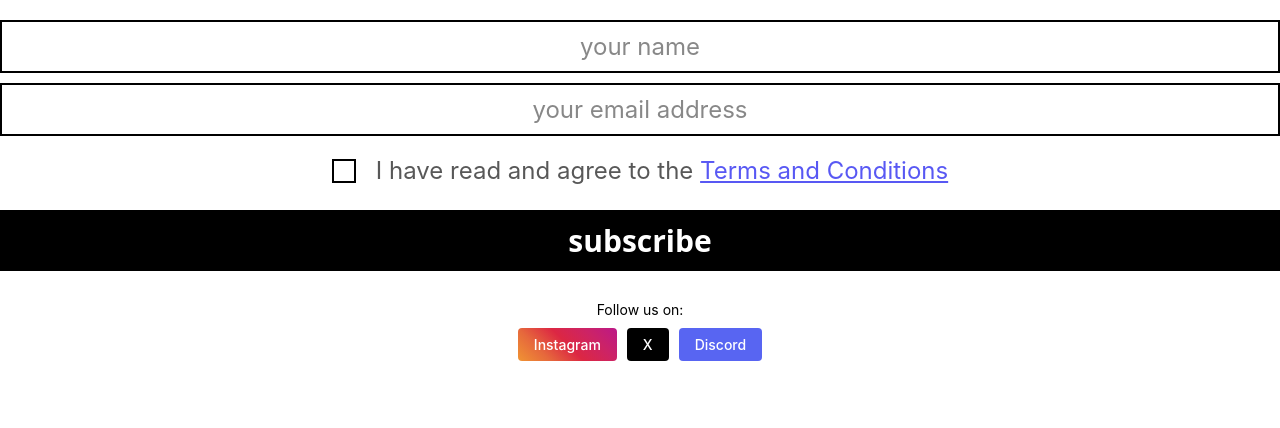
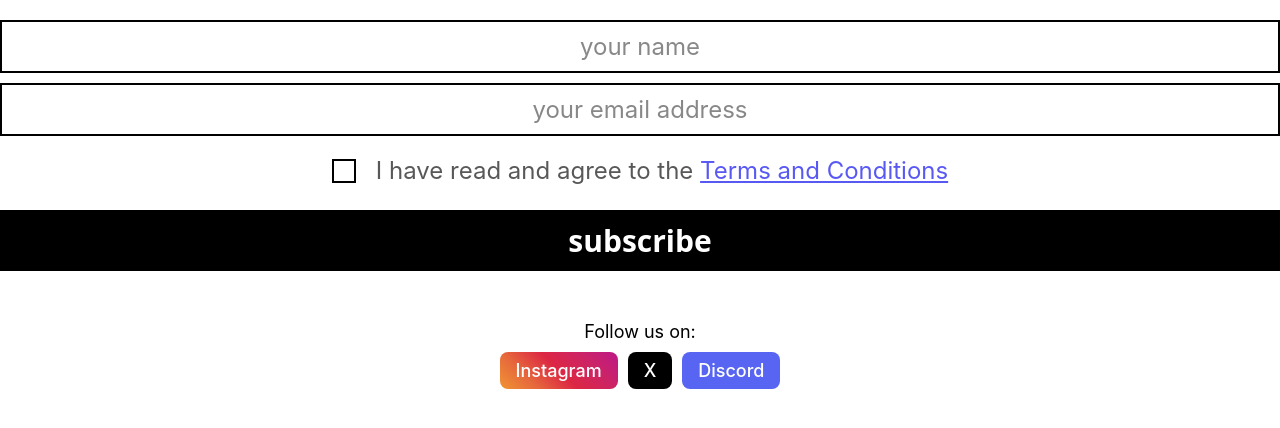
Before and after one commit to zoltanalmodo/ddisco-003, a React (Create React App) app: page /#/form-validation in a window 1280 px wide. Shown: the top 428 px of the page. Built offline with nearby package versions, Linux system fonts and the light colour scheme; no server answers.

Commit message:
social links style adjusted NO urls jet

```diff
--- a/src/App.css
+++ b/src/App.css
@@ -142,7 +142,6 @@
 
 /* ================================================= like page content END ===================================================== */
 
-
 /* ============================================================================================================================= */
 /* ================================================= user input FORM element START ============================================= */
 /* ============================================================================================================================= */
@@ -269,19 +268,19 @@ input::-webkit-input-placeholder { /* Chrome/Opera/Safari */
 /* ================================================= user input FORM element END =============================================== */
 /* ============================================================================================================================= */
 
-
 /* ============================================================================================================================= */
 /* ============================================= social media join us buttons START ============================================ */
 /* ============================================================================================================================= */
 
 .social_media_container {
-  margin-top: 20px;
+  margin-top: 10px;
+  margin-top: 40px;
   text-align: center;
 }
 
 .social_media_text {
   margin-bottom: 10px;
-  font-size: 14px;
+  font-size: 18px;
 }
 
 .social_buttons {
@@ -295,8 +294,8 @@ input::-webkit-input-placeholder { /* Chrome/Opera/Safari */
   align-items: center;
   justify-content: center;
   padding: 8px 16px;
-  border-radius: 4px;
-  font-size: 14px;
+  border-radius: 8px;
+  font-size: 18px;
   font-weight: 500;
   text-decoration: none;
   color: white;
@@ -324,12 +323,9 @@ input::-webkit-input-placeholder { /* Chrome/Opera/Safari */
 /* ============================================= social media join us buttons END ============================================== */
 /* ============================================================================================================================= */
 
-
 /* ==================================================================================================== */
 /* ========================================= NAVIGATION START ========================================= */
 /* ==================================================================================================== */
-
-
 
 button {
   text-decoration: none;
@@ -395,7 +391,7 @@ nav {
   align-items: center;
   height: 38px;
   background-color: hsl(0,0%,0%);
-  position: relative; /* Ensure it's properly stacked */
+  position: relative;
 }
 
 .nav_links {
@@ -545,7 +541,6 @@ nav {
 
 /* overlap boxes END */
 
-
 h1 {
   margin-top: 40px;
   margin-bottom: 40px;
@@ -559,7 +554,6 @@ li {
   text-decoration: none;
 }
 
-
 /*==========================================================================================================================*/
 /*==========================================================================================================================*/
 /*------------------------------------------------- MEDIA QUERIES start ----------------------------------------------------*/
@@ -568,10 +562,9 @@ li {
 
 /* apple iPhones buy page is OK other pages the drawing is smaller than screen by a lot...*/
 
-/* ipads are not OK */
+/* ipads are not OK ??? */
 
 /* TEST .CarouselSize */
-
 
 /* anything under 320px width */
 @media only screen
```
